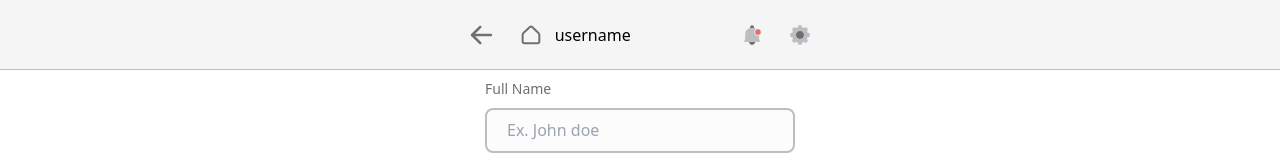
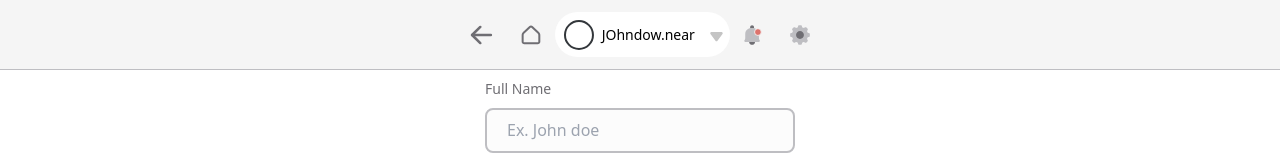
Before and after one commit to thisisgurkaran/upwork-takehome, a React (Create React App) app: page / in a window 1280 px wide. Shown: the top 160 px of the page. Built offline with nearby package versions, Linux system fonts and the light colour scheme.

Commit message:
Header Buttons done

```diff
--- a/src/components/Header.tsx
+++ b/src/components/Header.tsx
@@ -3,7 +3,7 @@ import Back from "../images/Back.svg";
 import Settings from "../images/Settings.svg";
 import Notification from "../images/Notification.svg";
 import logo from "../images/logo.svg";
-
+import { UserName } from "../components";
 const Header = () => {
   return (
     <div className="w-container flex border-b bg-whiteSmoke border-grey-dark h-70 justify-center">
@@ -26,7 +26,7 @@ const Header = () => {
         alt="text"
       />
 
-      <p className="w-175 my-auto"> username</p>
+      <UserName />
       <input
         onClick={() => {
           //Open Notifications
--- a/src/components/UserName.tsx
+++ b/src/components/UserName.tsx
@@ -1,3 +1,31 @@
-const UserName = () => {};
+import Down from "../images/Down.svg";
+import Logo from "../images/Logo.svg";
+const UserName = () => {
+  return (
+    <div className="bg-white px-8 w-175 h-45 my-auto rounded-3xl flex justify-between">
+      <input
+        onClick={() => {
+          //Show Accounts
+        }}
+        type="image"
+        className="h-30 my-auto my-auto cursor-pointer"
+        src={Logo}
+        alt="text"
+      />
+      <p className="text-tiny text-center py-14 ml-8 justify-center">
+        {"JOhndow.near"}
+      </p>
+      <input
+        onClick={() => {
+          //Show Accounts
+        }}
+        type="image"
+        className="h-10 my-auto mt-20 mx-14 cursor-pointer"
+        src={Down}
+        alt="text"
+      />
+    </div>
+  );
+};
 
 export default UserName;
--- a/src/components/index.ts
+++ b/src/components/index.ts
@@ -1,2 +1,3 @@
 export { default as CustomInput } from "./CustomInput";
 export { default as Header } from "./Header";
+export { default as UserName } from "./UserName";
```
Also changed, not shown: src/images/Down.svg (added).
